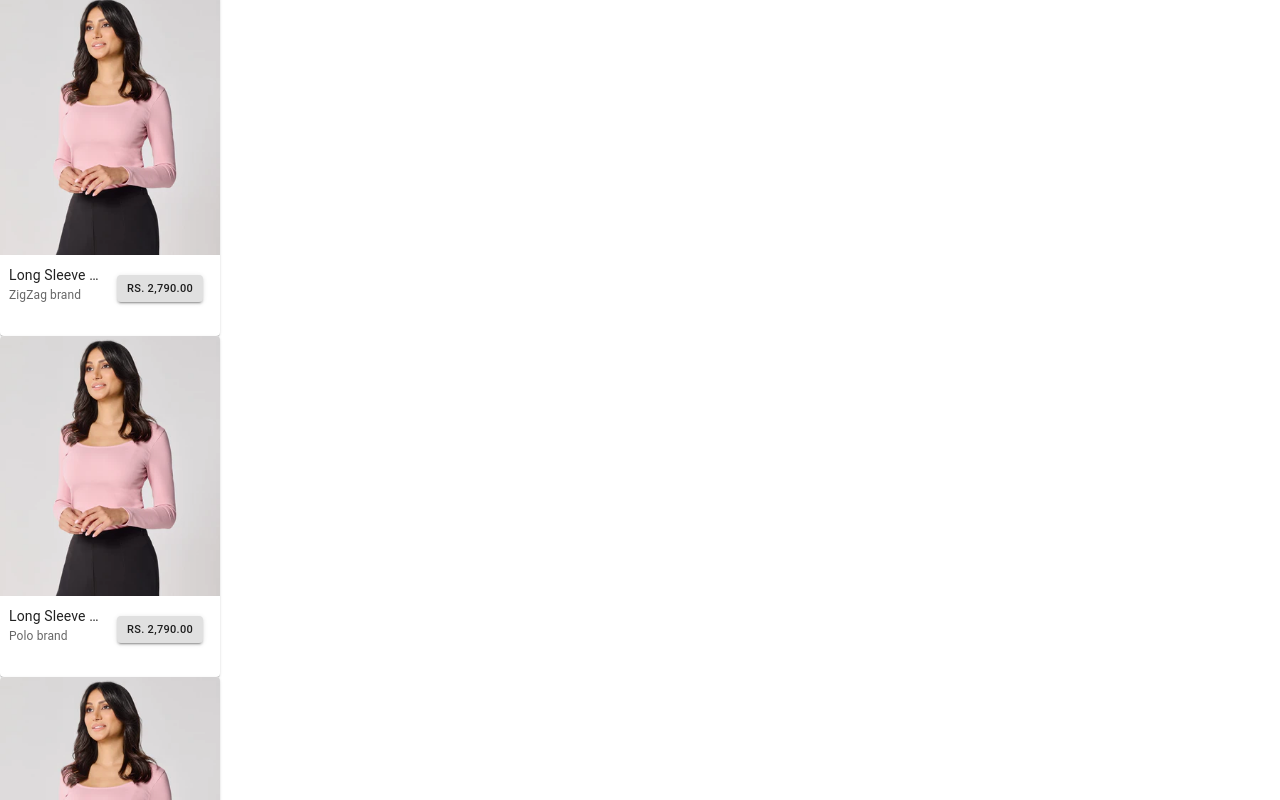
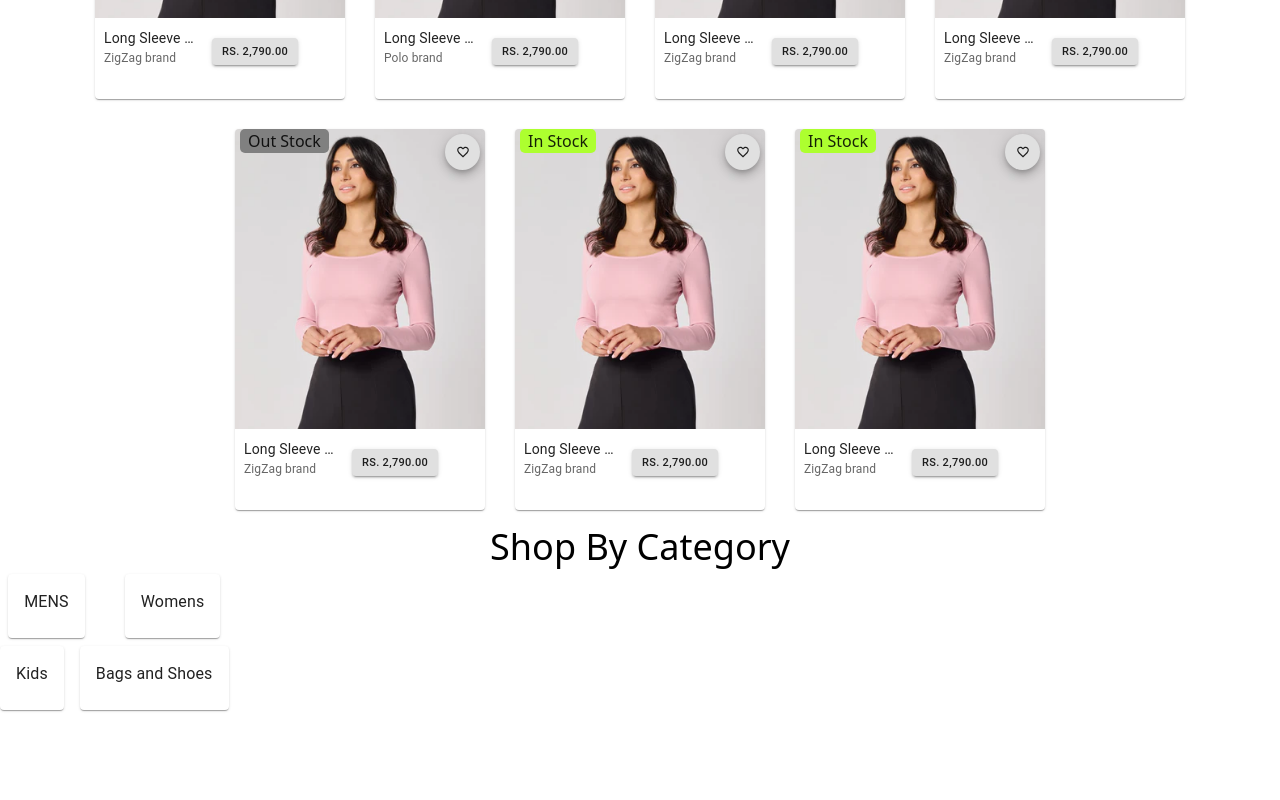
Before and after one commit to AuraMart/auramart-frontend, a React (Create React App) app: page / in a window 1280 px wide. Shown: the part 1100-1900 px from the top of the page. After the commit the page ends 1820 px from the top, so only its background shows below. Built offline with nearby package versions, Linux system fonts and the light colour scheme.

Commit message:
feat(home): design new arrivals section

```diff
--- /dev/null
+++ b/src/components/Category/CategorySection.jsx
@@ -0,0 +1,35 @@
+import React from "react";
+import Stack from "@mui/material/Stack";
+import { Card, CardContent, Typography } from "@mui/material";
+
+export const CategorySection = () => {
+  return (
+    <Stack spacing={1} sx={{ alignItems: "center" }}>
+      <Stack direction="row" spacing={5}>
+        <Card>
+            <CardContent>
+                <Typography>MENS</Typography>
+            </CardContent>
+        </Card>
+        <Card>
+        <CardContent>
+                <Typography>Womens</Typography>
+            </CardContent>
+        </Card>
+      </Stack>
+
+      <Stack direction="row" spacing={2}>
+        <Card>
+        <CardContent>
+                <Typography>Kids</Typography>
+            </CardContent>
+        </Card>
+        <Card>
+        <CardContent>
+                <Typography>Bags and Shoes</Typography>
+            </CardContent>
+        </Card>
+      </Stack>
+    </Stack>
+  );
+};
--- a/src/components/Product/ProductCard.jsx
+++ b/src/components/Product/ProductCard.jsx
@@ -1,27 +1,83 @@
 import React from "react";
-import Card from "@mui/material/Card";
-import CardContent from "@mui/material/CardContent";
-import { CardMedia, Typography, CardActions, Button,Box } from "@mui/material";
-import { styled } from "@mui/material";
+import {
+  Card,
+  CardContent,
+  CardMedia,
+  Typography,
+  CardActions,
+  Button,
+  Box,
+  Badge,
+  styled,
+  Fab,
+} from "@mui/material";
 import { grey } from "@mui/material/colors";
+import FavoriteIcon from "@mui/icons-material/Favorite";
+import FavoriteBorderIcon from "@mui/icons-material/FavoriteBorder";
 
-export const ProductCard = ({
-  name,
-  brand,
-  price,
-  url,
-}) => {
+export const ProductCard = ({ name, brand, price, url, availability }) => {
+  const [like, setLike] = React.useState(false);
+
+  const handleClick = () => {
+    setLike(!like);
+  };
+
   return (
     <div className="">
-      <Card sx={{ width: "220px" }}>
-        <CardMedia
-          sx={{ height: "260px" }}
-          image={url}
-          title="green iguana"
-        />
-        <CardContent sx={{ padding: "1px", paddingTop:'10px' }}>
-          <Box sx={{ display: "flex", flexDirection: "row",alignItems: 'center'}}>
-            <Box sx={{ display: 'flex',flexDirection:"column" , pl: 1, pb: 1 }}>
+      <Card sx={{ width: "250px", position: "relative" }}>
+        <CardMedia sx={{ height: "300px" }} image={url} title="green iguana" />
+        {availability === "In Stock" ? (
+          <Badge
+            sx={{
+              backgroundColor: "greenYellow",
+              position: "absolute",
+              top: 0,
+              left: 5,
+              paddingLeft: 1,
+              paddingRight: 1,
+              borderRadius: "5px",
+            }}
+          >
+            {availability}
+          </Badge>
+        ) : (
+          <Badge
+            sx={{
+              backgroundColor: "grey",
+              position: "absolute",
+              top: 0,
+              left: 5,
+              paddingLeft: 1,
+              borderRadius: "5px",
+              paddingRight: 1,
+            }}
+          >
+            {availability}
+          </Badge>
+        )}
+        <Fab
+          aria-label="like"
+          sx={{
+            position: "absolute",
+            top: 5,
+            right: 5,
+            width: "35px",
+            height: "20px",
+          }}
+        >
+          {like ? (
+            <FavoriteIcon onClick={() => handleClick()} fontSize="25px" />
+          ) : (
+            <FavoriteBorderIcon onClick={() => handleClick()} fontSize="25px" />
+          )}
+        </Fab>
+        <CardContent sx={{ padding: "1px", paddingTop: "10px" }}>
+          <Box
+            sx={{ display: "flex", flexDirection: "row", alignItems: "center" }}
+          >
+            <Box
+              sx={{ display: "flex", flexDirection: "column", pl: 1, pb: 1 }}
+            >
               <Typography
                 sx={{ fontSize: 14 }}
                 style={{
@@ -33,14 +89,16 @@ export const ProductCard = ({
               >
                 {name}
               </Typography>
-              <Typography
-                sx={{ fontSize: 12, color: "text.secondary" }}
-              >
+              <Typography sx={{ fontSize: 12, color: "text.secondary" }}>
                 {brand}
               </Typography>
             </Box>
             <CardActions>
-              <AshButton variant="contained" size="small" sx={{fontSize:'11px'}}>
+              <AshButton
+                variant="contained"
+                size="small"
+                sx={{ fontSize: "11px" }}
+              >
                 {price}
               </AshButton>
             </CardActions>
@@ -54,7 +112,7 @@ export const ProductCard = ({
 const AshButton = styled(Button)(({ theme }) => ({
   color: theme.palette.getContrastText(grey[300]),
   backgroundColor: grey[300],
-  '&:hover': {
+  "&:hover": {
     backgroundColor: grey[400],
   },
 }));
--- a/src/components/Product/ProductList.jsx
+++ b/src/components/Product/ProductList.jsx
@@ -1,79 +1,89 @@
-import React from 'react'
-import { ProductCard } from './ProductCard';
+import React from "react";
+import { ProductCard } from "./ProductCard";
 import Masonry from "react-masonry-css";
+import { Box } from "@mui/material";
 
 export const ProductList = () => {
   const products = [
     {
       id: 1,
-      name: 'Long Sleeve White Rib Top',
-      brand: 'ZigZag brand',
-      price: 'Rs. 2,790.00',
-      url:"/assets/images/women 1.png"
-    },{
-      id: 1,
-      name: 'Long Sleeve White Rib Top',
-      brand: 'Polo brand',
-      price: 'Rs. 2,790.00',
-      url:"/assets/images/women 1.png"
-    },{
-      id: 1,
-      name: 'Long Sleeve White Rib Top',
-      brand: 'ZigZag brand',
-      price: 'Rs. 2,790.00',
-      url:"/assets/images/women 1.png"
-    },{
-      id: 1,
-      name: 'Long Sleeve White Rib Top',
-      brand: 'ZigZag brand',
-      price: 'Rs. 2,790.00',
-      url:"/assets/images/women 1.png"
-    },{
-      id: 1,
-      name: 'Long Sleeve White Rib Top',
-      brand: 'ZigZag brand',
-      price: 'Rs. 2,790.00',
-      url:"/assets/images/women 1.png"
-    },{
-      id: 1,
-      name: 'Long Sleeve White Rib Top',
-      brand: 'ZigZag brand',
-      price: 'Rs. 2,790.00',
-      url:"/assets/images/women 1.png"
-    },{
-      id: 1,
-      name: 'Long Sleeve White Rib Top',
-      brand: 'ZigZag brand',
-      price: 'Rs. 2,790.00',
-      url:"/assets/images/women 1.png"
-    },{
-      id: 1,
-      name: 'Long Sleeve White Rib Top',
-      brand: 'ZigZag brand',
-      price: 'Rs. 2,790.00',
-      url:"/assets/images/women 1.png"
-    },{
-      id: 1,
-      name: 'Long Sleeve White Rib Top',
-      brand: 'ZigZag brand',
-      price: 'Rs. 2,790.00',
-      url:"/assets/images/women 1.png"
+      name: "Long Sleeve White Rib Top",
+      brand: "ZigZag brand",
+      price: "Rs. 2,790.00",
+      url: "/assets/images/women 1.png",
+      availability: "In Stock",
     },
-  ]
+    {
+      id: 2,
+      name: "Long Sleeve White Rib Top",
+      brand: "Polo brand",
+      price: "Rs. 2,790.00",
+      url: "/assets/images/women 1.png",
+      availability: "Out Stock",
+    },
+
+    {
+      id: 3,
+      name: "Long Sleeve White Rib Top",
+      brand: "ZigZag brand",
+      price: "Rs. 2,790.00",
+      url: "/assets/images/women 1.png",
+      availability: "Out Stock",
+    },
+    {
+      id: 4,
+      name: "Long Sleeve White Rib Top",
+      brand: "ZigZag brand",
+      price: "Rs. 2,790.00",
+      url: "/assets/images/women 1.png",
+      availability: "Out Stock",
+    },
+    {
+      id: 5,
+      name: "Long Sleeve White Rib Top",
+      brand: "ZigZag brand",
+      price: "Rs. 2,790.00",
+      url: "/assets/images/women 1.png",
+      availability: "Out Stock",
+    },
+    {
+      id: 6,
+      name: "Long Sleeve White Rib Top",
+      brand: "ZigZag brand",
+      price: "Rs. 2,790.00",
+      url: "/assets/images/women 1.png",
+      availability: "In Stock",
+    },
+    {
+      id: 7,
+      name: "Long Sleeve White Rib Top",
+      brand: "ZigZag brand",
+      price: "Rs. 2,790.00",
+      url: "/assets/images/women 1.png",
+      availability: "In Stock",
+    },
+  ];
   return (
-    <div className=''>
-      <Masonry breakpointCols={{
-          default: 6,
-          1024: 4,
-          768: 3,
-          640: 2,
+    <div className="">
+      <Box
+        sx={{
+          display: "flex",
+          flexWrap: "wrap",
+          gap: "30px",
+          justifyContent: "center",
         }}
-        className="flex gap-4 transition-transform  85ms ease-out"
       >
-        {products.map((product) =>
-          <ProductCard key={product.id} name={product.name} brand={product.brand} price={product.price} url={product.url}/>
-        )}
-      </Masonry>
+        {products.map((product) => (
+          <ProductCard
+            key={product.id}
+            name={product.name}
+            brand={product.brand}
+            price={product.price}
+            url={product.url}
+            availability={product.availability}
+          />
+        ))}
+      </Box>
     </div>
-  )
-}
+  );
+};
--- a/src/pages/Home.jsx
+++ b/src/pages/Home.jsx
@@ -4,6 +4,7 @@ import items from "../components/Carosel/carousel-items";
 import { Item } from "../components/Carosel/Item";
 import { Box } from "@mui/material";
 import { ProductList } from "../components/Product/ProductList";
+import { CategorySection } from "../components/Category/CategorySection";
 
 export const Home = () => {
   return (
@@ -13,30 +14,48 @@ export const Home = () => {
           <Item key={i} item={item} />
         ))}
       </Carousel>
-      {/* <Box
+      {/* new arrival section */}
+      <Box
         sx={{
-        height:"40vh",
-        width:"100%",
-        my: 2,
-        position: "relative",
+          width: "100%",
+          my:'10px',
         }}
-    > */}
+      >
         <h1
           style={{
-          position: "absolute",
-          top: "0%",
-          left: "2%",
+            textAlign: "center",
             color: "black",
-          fontSize: "48px",
+            fontSize: "36px",
             fontFamily: "",
           }}
         >
           New Arrival
         </h1>
+        <div style={{display:"flex",justifyItems:"center"}}>
           <ProductList />
-
-    {/* </Box> */}
-
+        </div>
+      </Box>
+{/* category types */}
+      <Box
+        sx={{
+          width: "100%",
+          my:'10px',
+        }}
+      >
+        <h1
+          style={{
+            textAlign: "center",
+            color: "black",
+            fontSize: "36px",
+            fontFamily: "",
+          }}
+        >
+          Shop By Category
+        </h1>
+        <Box style={{display:"flex",justifyItems:"center"}}>
+          <CategorySection />
+        </Box>
+      </Box>
     </div>
   );
 };
```
Lines whose indentation alone changed are shown as unchanged.
